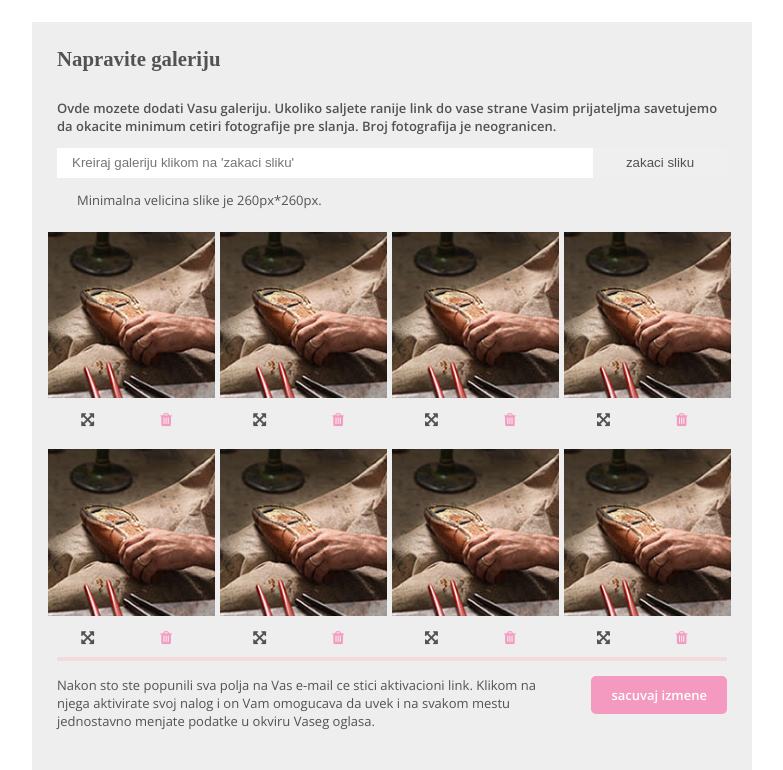
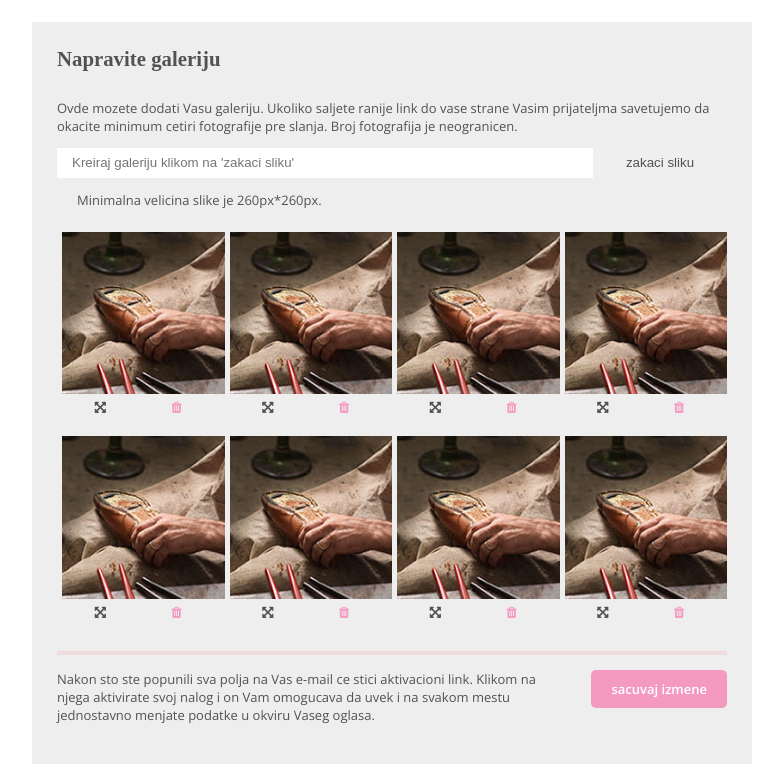
Before and after one commit to popkapiten/vencanja, a website: page app/mojagalerija.html in a window 1280 px wide. Shown: the part 85-855 px from the top of the page, without its empty margins (58-841 px from the left). Drawn offline with nearby package versions, Linux system fonts and the light colour scheme; files that its build step writes are made by us from their sources; a web font is replaced by a local one.

Commit message:
moja galerija new css

```diff
--- a/app/mojagalerija.html
+++ b/app/mojagalerija.html
@@ -24,44 +24,79 @@
                     <p class="mojagalerija__p">Ovde mozete dodati Vasu galeriju. Ukoliko saljete ranije link do vase strane Vasim prijateljma savetujemo da okacite minimum cetiri fotografije pre slanja. Broj fotografija je neogranicen.</p>
                     <input type="text" placeholder="Kreiraj galeriju klikom na 'zakaci sliku' " class="mojeVencanje__zakaciSlikuInput--input"><input type="submit" value="zakaci sliku" class="mojeVencanje__zakaciSlikuInput--submit">
                     <p class="mojeVencanje__zakaciSlikuInput--uputstvo">Minimalna velicina slike je 260px*260px.</p>
-                    <div class="row ">
-                        <div class="mojagalerija__wrapper">
-                            <div class="mojagalerija__single ">
-                                <img class="mojagalerija__img" src="images/mojagalerija.jpg" alt="moja galarija">
-                                <span class="mojagalerija__icons"><i class="fa fa-arrows-alt"></i><i class="fa fa-trash fa-pink"></i></span>
-                            </div>
-                            <div class="mojagalerija__single">
-                                <img class="mojagalerija__img" src="images/mojagalerija.jpg" alt="moja galarija">
-                                <span class="mojagalerija__icons"><i class="fa fa-arrows-alt"></i><i class="fa fa-trash fa-pink"></i></span>
-                            </div>
-                            <div class="mojagalerija__single">
-                                <img class="mojagalerija__img" src="images/mojagalerija.jpg" alt="moja galarija">
-                                <span class="mojagalerija__icons"><i class="fa fa-arrows-alt"></i><i class="fa fa-trash fa-pink"></i></span>
-                            </div>
-                            <div class="mojagalerija__single">
-                                <img class="mojagalerija__img" src="images/mojagalerija.jpg" alt="moja galarija">
-                                <span class="mojagalerija__icons"><i class="fa fa-arrows-alt"></i><i class="fa fa-trash fa-pink"></i></span>
+
+                    <div class="row">
+                        <div class="col-md-12">
+                            <div class="mojagalerija__wrapper">
+                                <div class="col-md-3 mojagalerija__single">
+                                    <img src="images/mojagalerija.jpg" alt="">
+                                    <div class="icon__wrapper">
+                                        <span><i class="fa fa-arrows-alt"></i></span>
+                                        <span><i class="fa fa-trash fa-pink"></i></span>
+                                    </div>
+                                </div>
+                                <div class="col-md-3 mojagalerija__single">
+                                    <img src="images/mojagalerija.jpg" alt="">
+                                    <div class="icon__wrapper">
+                                        <span><i class="fa fa-arrows-alt"></i></i></span>
+                                        <span><i class="fa fa-trash fa-pink"></i></span>
+                                    </div>
+                                </div>
+                                <div class="col-md-3 mojagalerija__single">
+                                    <img src="images/mojagalerija.jpg" alt="">
+                                    <div class="icon__wrapper">
+                                        <span><i class="fa fa-arrows-alt"></i></span>
+                                        <span><i class="fa fa-trash fa-pink"></i></span>
+                                    </div>
+                                </div>
+                                <div class="col-md-3 mojagalerija__single">
+                                    <img src="images/mojagalerija.jpg" alt="">
+                                    <div class="icon__wrapper">
+                                        <span><i class="fa fa-arrows-alt"></i></span>
+                                        <span><i class="fa fa-trash fa-pink"></i></span>
+                                    </div>
+                                </div>
                             </div>
                         </div>
                     </div>
-                    <div class="row mojagalerija__wrapper">
-                        <div class="mojagalerija__single">
-                            <img class="mojagalerija__img" src="images/mojagalerija.jpg" alt="moja galarija">
-                            <span class="mojagalerija__icons"><i class="fa fa-arrows-alt"></i><i class="fa fa-trash fa-pink"></i></span>
-                        </div>
-                        <div class="mojagalerija__single">
-                            <img class="mojagalerija__img" src="images/mojagalerija.jpg" alt="moja galarija">
-                            <span class="mojagalerija__icons"><i class="fa fa-arrows-alt"></i><i class="fa fa-trash fa-pink"></i></span>
-                        </div>
-                        <div class="mojagalerija__single">
-                            <img class="mojagalerija__img" src="images/mojagalerija.jpg" alt="moja galarija">
-                            <span class="mojagalerija__icons"><i class="fa fa-arrows-alt"></i><i class="fa fa-trash fa-pink"></i></span>
-                        </div>
-                        <div class="mojagalerija__single">
-                            <img class="mojagalerija__img" src="images/mojagalerija.jpg" alt="moja galarija">
-                            <span class="mojagalerija__icons"><i class="fa fa-arrows-alt"></i><i class="fa fa-trash fa-pink"></i></span>
+
+                    <div class="row">
+                        <div class="col-md-12 mojagalerija">
+                            <div class="mojagalerija__wrapper">
+                                <div class="col-md-3 mojagalerija__single">
+                                    <img src="images/mojagalerija.jpg" alt="">
+                                    <div class="icon__wrapper">
+                                        <span><i class="fa fa-arrows-alt"></i></span>
+                                        <span><i class="fa fa-trash fa-pink"></i></span>
+                                    </div>
+                                </div>
+                                <div class="col-md-3 mojagalerija__single">
+                                    <img src="images/mojagalerija.jpg" alt="">
+                                    <div class="icon__wrapper">
+                                        <span><i class="fa fa-arrows-alt"></i></span>
+                                        <span><i class="fa fa-trash fa-pink"></i></span>
+                                    </div>
+                                </div>
+                                <div class="col-md-3 mojagalerija__single">
+                                    <img src="images/mojagalerija.jpg" alt="">
+                                    <div class="icon__wrapper">
+                                        <span><i class="fa fa-arrows-alt"></i></span>
+                                        <span><i class="fa fa-trash fa-pink"></i></span>
+                                    </div>
+                                </div>
+                                <div class="col-md-3 mojagalerija__single">
+                                    <img src="images/mojagalerija.jpg" alt="">
+                                    <div class="icon__wrapper">
+                                        <span><i class="fa fa-arrows-alt"></i></span>
+                                        <span><i class="fa fa-trash fa-pink"></i></span>
+                                    </div>
+                                </div>
+                            </div>
                         </div>
                     </div>
+
+
+
                     <div class="divider--small"></div>
                     <div class="izmeni-podatke">
                         <p class="paragraph">Nakon sto ste popunili sva polja na Vas e-mail ce stici aktivacioni link.
--- a/app/scss/_mojagalerija.scss
+++ b/app/scss/_mojagalerija.scss
@@ -1,82 +1,22 @@
 .mojagalerija {
+  margin-bottom: 20px;
 
+  &__wrapper {
+    margin: 10px 0;
+    display: flex;
 
-  @include responsive(null, md) {
-    display: flex;
   }
 
-  @include responsive(null, md) {
-    flex-direction: column;
-    text-align: center;
+  &__single {
+    padding: 0;
+    margin-left: 5px;
   }
+}
+
+.icon {
 
   &__wrapper {
     display: flex;
-    justify-content: center;
-    flex-wrap: wrap;
-    text-align: center;
-
-    @include responsive(null, md) {
-      flex-wrap: wrap;
-      justify-content: center;
-    }
-  }
-
-  &__single {
-    width: 23.5%;
-    margin-right: 5px;
-
-
-
-    @include responsive(null, md) {
-      width: 49%;
-
-      &:nth-child(2n) {
-        margin-right: 0;
-      }
-    }
-
-    @include responsive(null, sm) {
-      width: 50%;
-    }
-
-  }
-
-  &__icons {
-    display: flex;
     justify-content: space-around;
-    padding-bottom: 12px;
-    font-size: 15px;
-
-    @include responsive(null, md) {
-      width: 100%;
-    }
-
-    @include responsive(null, sm) {
-      width: 100%;
-    }
-  }
-
-  &__img {
-    padding: 10px 0;
-    width: 100%;
-    &:nth-child(2n) {
-      margin-right: 0;
-    }
-    @include responsive(null, md) {
-
-      width: 70%;
-      &:nth-child(2n) {
-        margin-right: 0;
-      }
-    }
-
-    @include responsive(null, sm) {
-      width: 100%;
-    }
-  }
-
-  &__p {
-    font-weight: 600;
   }
 }
```
